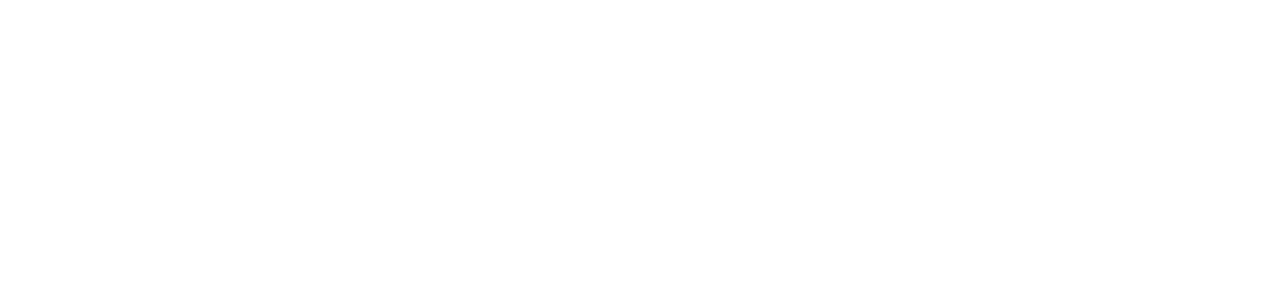
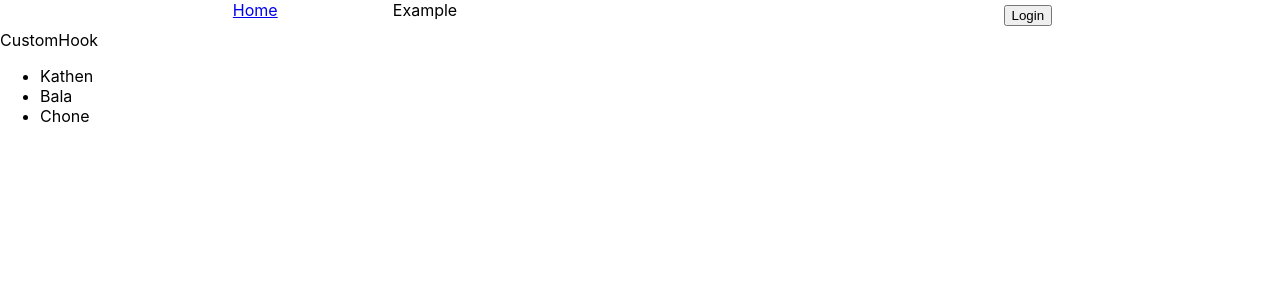
Before and after one commit to kane-nguyen-goldenowl/hook-example, a React (Create React App) app: page /custom-hook in a window 1280 px wide. Before the commit this address had no page. Shown: the top 300 px of the page. Built offline with nearby package versions, Linux system fonts and the light colour scheme.

Commit message:
customer hook example

```diff
--- a/src/App.js
+++ b/src/App.js
@@ -11,6 +11,7 @@
 import ToDoExampleWithReducer from './screens/ToDoExampleWithReducer';
 import Login from './screens/Login';
 import Profile from './screens/Profile';
+import CustomHook from './screens/CustomHook';
 
 import {
   LocaleProvider
@@ -39,6 +40,8 @@
             </Route>
             <Route path="/profile" element={<ProtectedRoute><Profile /></ProtectedRoute>}>
             </Route>
+            <Route path="custom-hook" element={<CustomHook />}>
+            </Route>
           </Routes>
         </AuthProvider>
       </LocaleProvider>
--- /dev/null
+++ b/src/api/client.js
@@ -0,0 +1,21 @@
+const clientList = [
+    {
+        id: 1,
+        name: "Kathen"
+    },
+    {
+        id: 2,
+        name: "Bala"
+    },
+    {
+        id: 3,
+        name: "Chone"
+    }
+]
+
+export const getClientListApi = () =>
+    new Promise((resolve, reject) => {
+        console.log("getClientListApi")
+
+        setTimeout(() => resolve(clientList), 1000);
+    });
--- a/src/components/Nav/index.js
+++ b/src/components/Nav/index.js
@@ -45,6 +45,9 @@
                         <li>
                             <Link to="/to-do-example-with-reducer">ToDo Example With Reducer</Link>
                         </li>
+                        <li>
+                            <Link to="/custom-hook">Customer Hook</Link>
+                        </li>
                     </ul>
                 </li>
             </ul>
--- /dev/null
+++ b/src/hooks/useFetchClientList.js
@@ -0,0 +1,27 @@
+import { useEffect, useState } from "react";
+
+import {
+    getClientListApi
+} from '../api/client';
+
+function useFetchClientList() {
+    const [isLoading, setIsLoading] = useState(true);
+    const [data, setData] = useState([]);
+
+    useEffect(() => {
+        (async () => {
+            try {
+                const result = await getClientListApi();
+                setData(result);
+            } catch (error) {
+                console.log(error);
+            } finally {
+                setIsLoading(false);
+            }
+        })();
+    }, []);
+
+    return { isLoading, data };
+}
+
+export default useFetchClientList;
--- /dev/null
+++ b/src/screens/CustomHook/index.js
@@ -0,0 +1,33 @@
+import React from 'react';
+import Nav from '../../components/Nav';
+
+import useFetchClientList from '../../hooks/useFetchClientList';
+
+function CustomHook() {
+    console.log("render CustomHook")
+    const { isLoading, data } = useFetchClientList();
+
+    const renderClientList = () => {
+        return data.map(item => (
+            <li key={item.id}>{item.name}</li>
+        ))
+    }
+
+    return (
+        <React.Fragment>
+            <Nav />
+            <div>
+                <div>
+                    CustomHook
+                </div>
+            </div>
+            <div>
+                {isLoading
+                    ? "Loading..."
+                    : <ul>{renderClientList()}</ul>}
+            </div>
+        </React.Fragment>
+    );
+}
+
+export default CustomHook;
```
